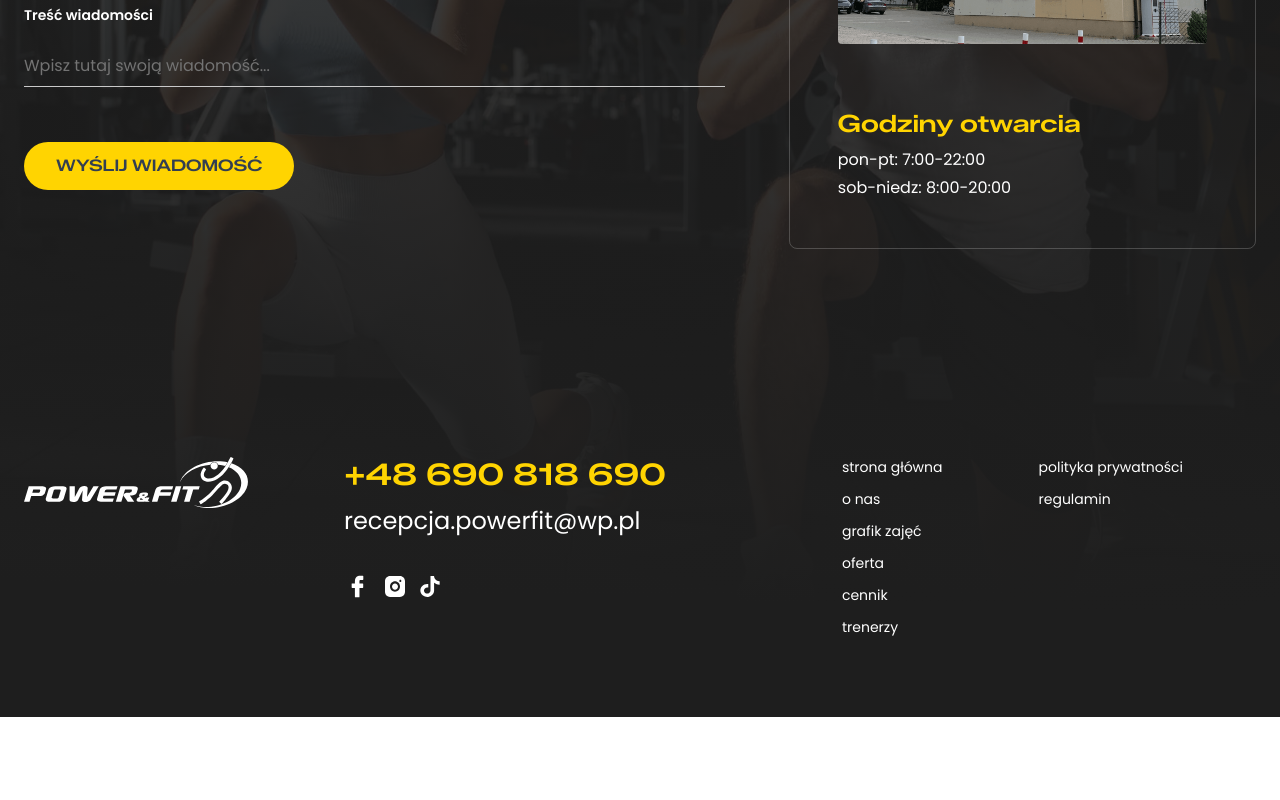
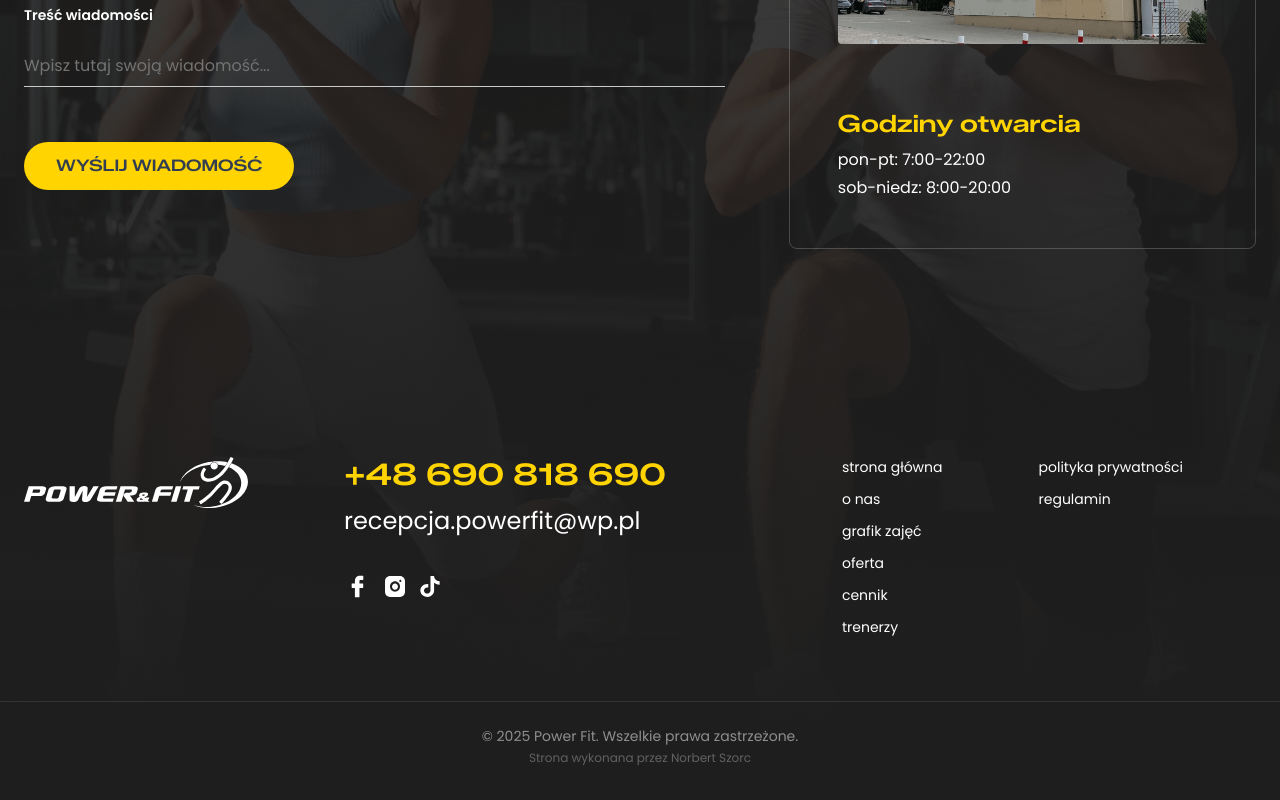
Before and after one commit to Szorcu/powerfit, a Next.js app: page / in a window 1280 px wide. Shown: the part 5386-6186 px from the top of the page. Before the commit the page ends 6103 px from the top, so only its background shows below. Built offline with nearby package versions, Linux system fonts and the light colour scheme.

Commit message:
Added information in footer

```diff
--- a/src/components/organisms/Footer/Footer.tsx
+++ b/src/components/organisms/Footer/Footer.tsx
@@ -3,7 +3,7 @@ import Link from "next/link";
 
 export const Footer = () => {
   return (
-    <footer className="z-10 flex w-full justify-center text-white">
+    <footer className="z-10 flex w-full flex-col items-center gap-8 text-white lg:gap-16">
       <div className="container flex flex-col gap-12 sm:flex-row md:gap-20 lg:gap-28 xl:gap-44">
         <div className="flex flex-col gap-4 sm:gap-6 lg:flex-row lg:items-start lg:gap-16 xl:gap-24 2xl:gap-44">
           <Image
@@ -158,6 +158,24 @@ export const Footer = () => {
           </ul>
         </div>
       </div>
+
+      <div className="border-border/10 w-full border-t py-6 text-center">
+        <p className="text-center text-sm text-white/50">
+          © {new Date().getFullYear()} Power Fit. Wszelkie prawa zastrzeżone.
+        </p>
+
+        <p className="mt-1 text-xs text-white/30">
+          Strona wykonana przez{" "}
+          <a
+            href="https://www.linkedin.com/in/norbert-szorc/"
+            target="_blank"
+            rel="noopener"
+            className="link"
+          >
+            Norbert Szorc
+          </a>
+        </p>
+      </div>
     </footer>
   );
 };
```
